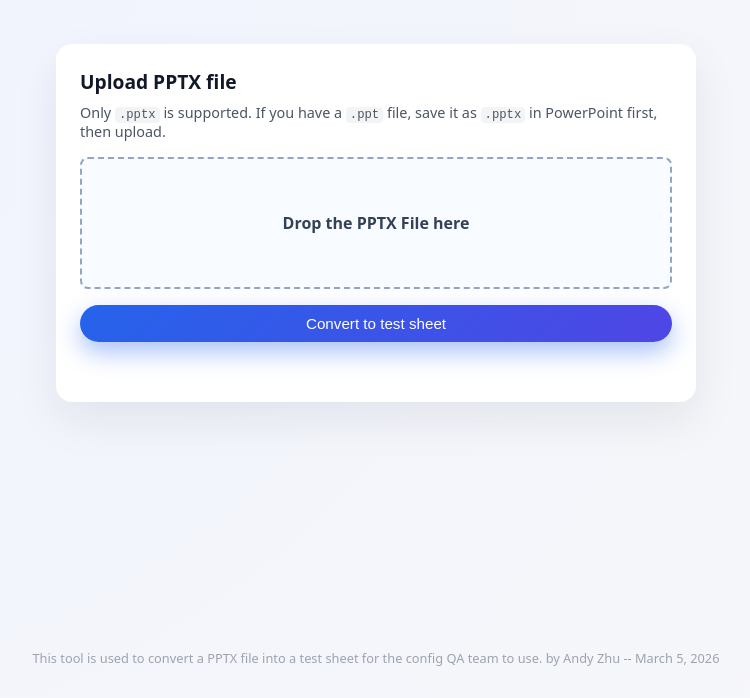
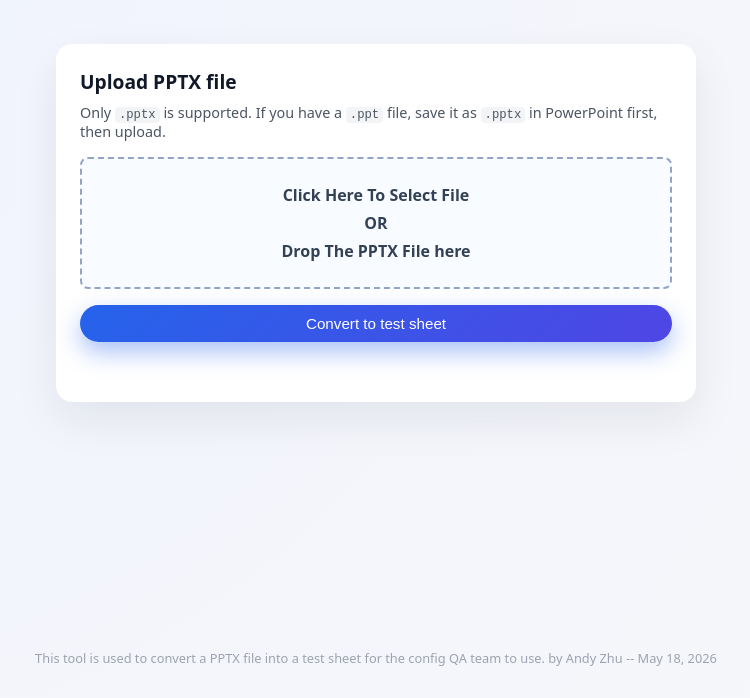
Before and after one commit to andyzhu7568/WorkProject, a plain HTML site: page frontend/index.html in a window 1280 px wide. Shown: the part 102-800 px from the top of the page, without its empty margins (264-1014 px from the left). Drawn offline with Linux system fonts and the light colour scheme.

Commit message:
Update upload prompt and footer date

```diff
--- a/frontend/app.js
+++ b/frontend/app.js
@@ -24,7 +24,15 @@ function buildDownloadFilename(sourceName) {
 
 fileInput.addEventListener("change", () => {
   const file = fileInput.files[0];
-  fileLabelText.textContent = file ? file.name : "Drop the PPTX File here";
+  if (file) {
+    fileLabelText.textContent = file.name;
+  } else {
+    fileLabelText.innerHTML = `
+      <span>Click Here To Select File</span>
+      <span>OR</span>
+      <span>Drop The PPTX File here</span>
+    `;
+  }
   setStatus("");
 });
 
--- a/frontend/index.html
+++ b/frontend/index.html
@@ -24,7 +24,11 @@
 
           <form id="upload-form">
             <label class="file-input-label">
-              <span id="file-label-text">Drop the PPTX File here</span>
+              <span id="file-label-text">
+                <span>Click Here To Select File</span>
+                <span>OR</span>
+                <span>Drop The PPTX File here</span>
+              </span>
               <input
                 type="file"
                 id="ppt-file"
@@ -43,7 +47,7 @@
       <footer class="app-footer">
         <p>
           This tool is used to convert a PPTX file into a test sheet for the config  QA team to use.
-          by Andy Zhu -- March 5, 2026
+          by Andy Zhu -- May 18, 2026
         </p>
       </footer>
     </div>
--- a/frontend/style.css
+++ b/frontend/style.css
@@ -95,6 +95,13 @@ form {
   transform: translateY(-1px);
 }
 
+#file-label-text {
+  display: flex;
+  flex-direction: column;
+  gap: 8px;
+  line-height: 1.25;
+}
+
 .file-input-label input[type="file"] {
   position: absolute;
   inset: 0;
```
